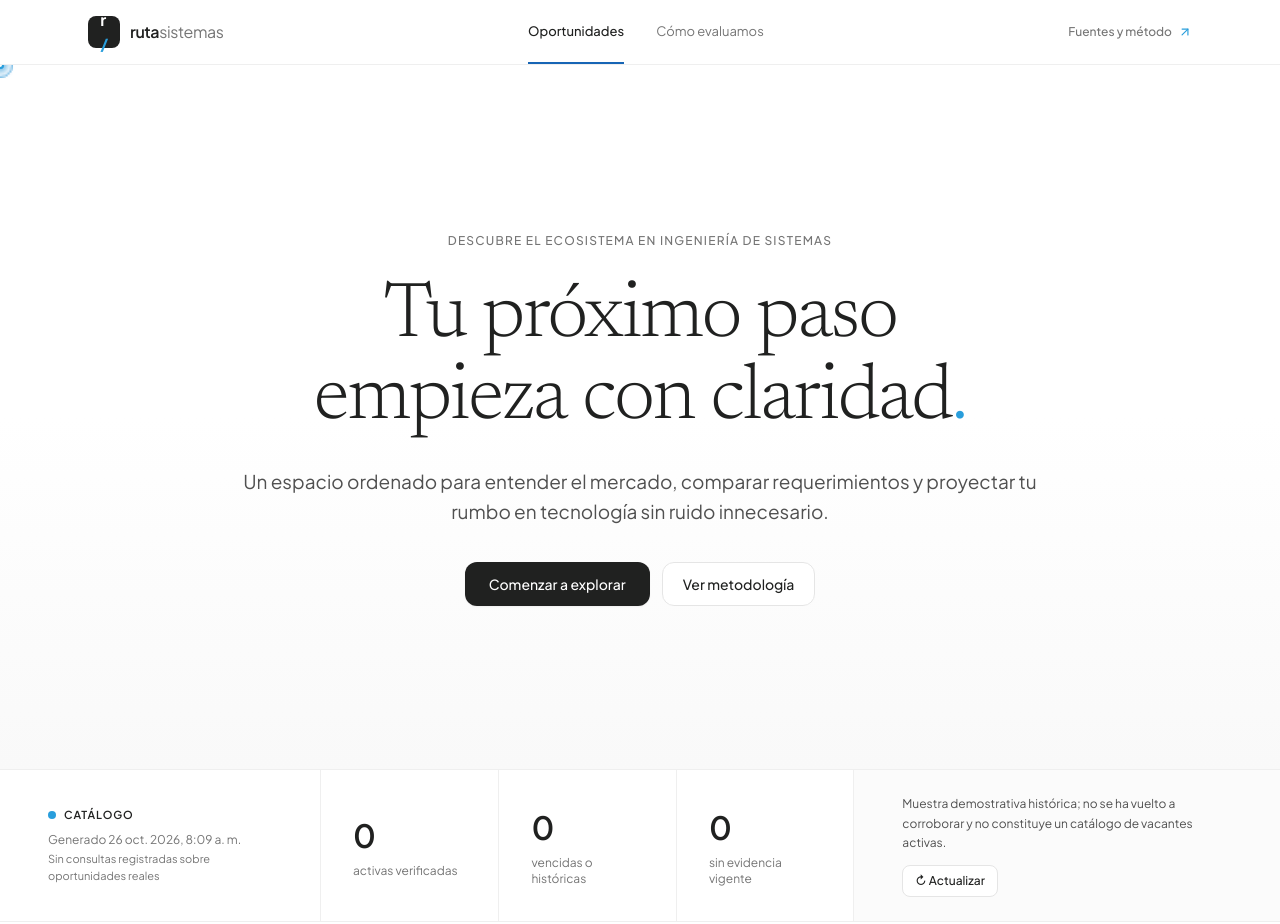
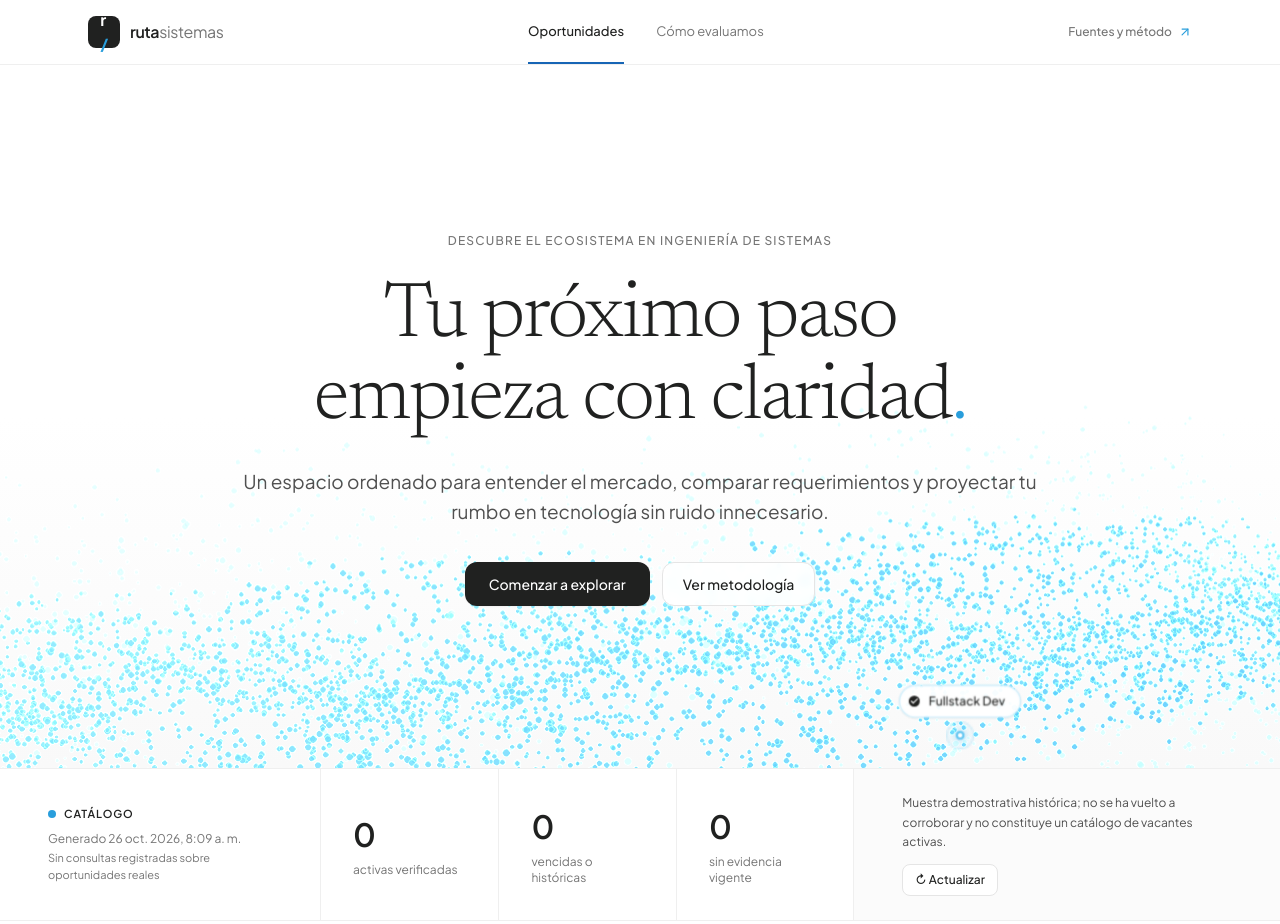
Before and after one commit to Blueisazul/WebRutaSistemas, a website: page index.html in a window 1280 px wide. Shown: the top 924 px of the page. Drawn offline with nearby package versions, Linux system fonts and the light colour scheme; animation ran at ten frames a second.

Commit message:
Add files via upload

```diff
--- a/canvas.js
+++ b/canvas.js
@@ -1,9 +1,14 @@
 
 const canvas = document.getElementById("canvas");
+
+if (!canvas) {
+    throw new Error("No se encontró el elemento canvas#canvas.");
+}
+
 const gl = canvas.getContext("webgl2", { alpha: true, antialias: true });
 
 if (!gl) {
-    console.error("WebGL2 no compatible.");
+    throw new Error("WebGL2 no es compatible con este navegador.");
 }
 
 // ============================================================================
@@ -115,14 +120,22 @@ const fragmentShaderSource = `#version 300 es
         `;
 function compileShader(type, source) {
     const shader = gl.createShader(type);
+    if (!shader) {
+        throw new Error("No se pudo crear el shader WebGL2.");
+    }
     gl.shaderSource(shader, source);
     gl.compileShader(shader);
     if (!gl.getShaderParameter(shader, gl.COMPILE_STATUS)) {
-        console.error(gl.getShaderInfoLog(shader));
+        const info = gl.getShaderInfoLog(shader) || "sin información adicional";
+        gl.deleteShader(shader);
+        throw new Error(`Error al compilar shader WebGL2: ${info}`);
     }
     return shader;
 }
 const program = gl.createProgram();
+if (!program) {
+    throw new Error("No se pudo crear el programa WebGL2.");
+}
 gl.attachShader(
     program,
     compileShader(gl.VERTEX_SHADER, vertexShaderSource),
@@ -132,6 +145,11 @@ gl.attachShader(
     compileShader(gl.FRAGMENT_SHADER, fragmentShaderSource),
 );
 gl.linkProgram(program);
+if (!gl.getProgramParameter(program, gl.LINK_STATUS)) {
+    const info = gl.getProgramInfoLog(program) || "sin información adicional";
+    gl.deleteProgram(program);
+    throw new Error(`Error al enlazar shaders WebGL2: ${info}`);
+}
 gl.useProgram(program);
 const uTwistLoc = gl.getUniformLocation(program, "uTwist");
 const uSpinLoc = gl.getUniformLocation(program, "uSpin");
@@ -190,18 +208,24 @@ bindAttribute(speedData, "aSpeed", 1);
 bindAttribute(seedData, "aSeed", 3);
 
 // ============================================================================
-// 4. PROYECCIÓN Y RESIZE
+// 4. PROYECCIÓN Y RESIZE (Blindado contra dimensiones 0x0)
 // ============================================================================
 let projScaleX = 1;
 let projScaleY = 1;
+
 function updateProjection() {
   const dpr = Math.min(window.devicePixelRatio || 1, 2);
-    const width = canvas.clientWidth || window.innerWidth;
-    const height = canvas.clientHeight || window.innerHeight;
-    canvas.width = width * dpr;
-    canvas.height = height * dpr;
+  const container = canvas.parentElement;
+  if (!container) return;
 
+  const { width, height } = container.getBoundingClientRect();
+
+  if (width <= 0 || height <= 0) return;
+
+  canvas.width = Math.floor(width * dpr);
+  canvas.height = Math.floor(height * dpr);
   gl.viewport(0, 0, canvas.width, canvas.height);
+
   const aspect = canvas.width / canvas.height;
   const fov = (45 * Math.PI) / 180;
   const near = 0.1;
@@ -221,6 +245,11 @@ function updateProjection() {
   gl.uniformMatrix4fv(uProjLoc, false, projMatrix);
 }
 
+// Observa cambios reales de tamaño del Hero (incluyendo cuando Tailwind termina de aplicar clases)
+const resizeObserver = new ResizeObserver(() => updateProjection());
+if (canvas.parentElement) {
+    resizeObserver.observe(canvas.parentElement);
+}
 window.addEventListener("resize", updateProjection);
 updateProjection();
 
@@ -267,8 +296,11 @@ const flowAnchors = [
 ];
 
 function updateFlowNodes(t) {
-    const width = window.innerWidth;
-    const height = window.innerHeight;
+    const container = canvas.parentElement;
+    if (!container) return;
+
+    const { width, height } = container.getBoundingClientRect();
+    if (width <= 0 || height <= 0) return;
 
     for (const node of flowAnchors) {
         if (!node.el) continue;
--- a/index.html
+++ b/index.html
@@ -50,8 +50,9 @@
       };
     </script>
 
-    <!-- Módulos de aplicación y WebGL2 -->
+    <!-- Módulos de aplicación -->
     <script type="module" src="app.js"></script>
+
     <link rel="stylesheet" href="styles.css" />
 
     <!-- CSS mínimo indispensable para estados dinámicos del Canvas/WebGL y <dialog> -->
@@ -194,10 +195,14 @@
            ===================================================================== -->
       <section
         aria-labelledby="hero-title"
-        class="relative w-full min-h-[88vh] overflow-hidden border-b border-borderMuted bg-gradient-to-b from-white via-white to-surfaceRaised"
+        class="relative h-[88vh] min-h-[560px] w-full overflow-hidden border-b border-borderMuted bg-gradient-to-b from-white via-white to-surfaceRaised"
       >
         <!-- Canvas WebGL2 integrado dentro del Hero -->
-        <script type="module" src="canvas.js"></script>
+        <canvas
+          id="canvas"
+          class="pointer-events-none absolute inset-0 z-0 block h-full w-full"
+          aria-hidden="true"
+        ></canvas>
 
         <!-- Nodos flotantes sincronizados con canvas.js -->
         <div
@@ -1031,5 +1036,7 @@
       aria-live="polite"
       class="pointer-events-none fixed bottom-6 left-1/2 z-50 max-w-[calc(100%-32px)] -translate-x-1/2 translate-y-4 rounded-xl bg-brandBlack px-4 py-2.5 text-[13px] font-medium text-white opacity-0 shadow-lg transition-all duration-200 [&.show]:translate-y-0 [&.show]:opacity-100"
     ></div>
+    <!-- canvas.js no usa módulos: se carga después del DOM y del Hero -->
+    <script src="canvas.js"></script>
   </body>
 </html>
```
Lines whose indentation alone changed are shown as unchanged.
